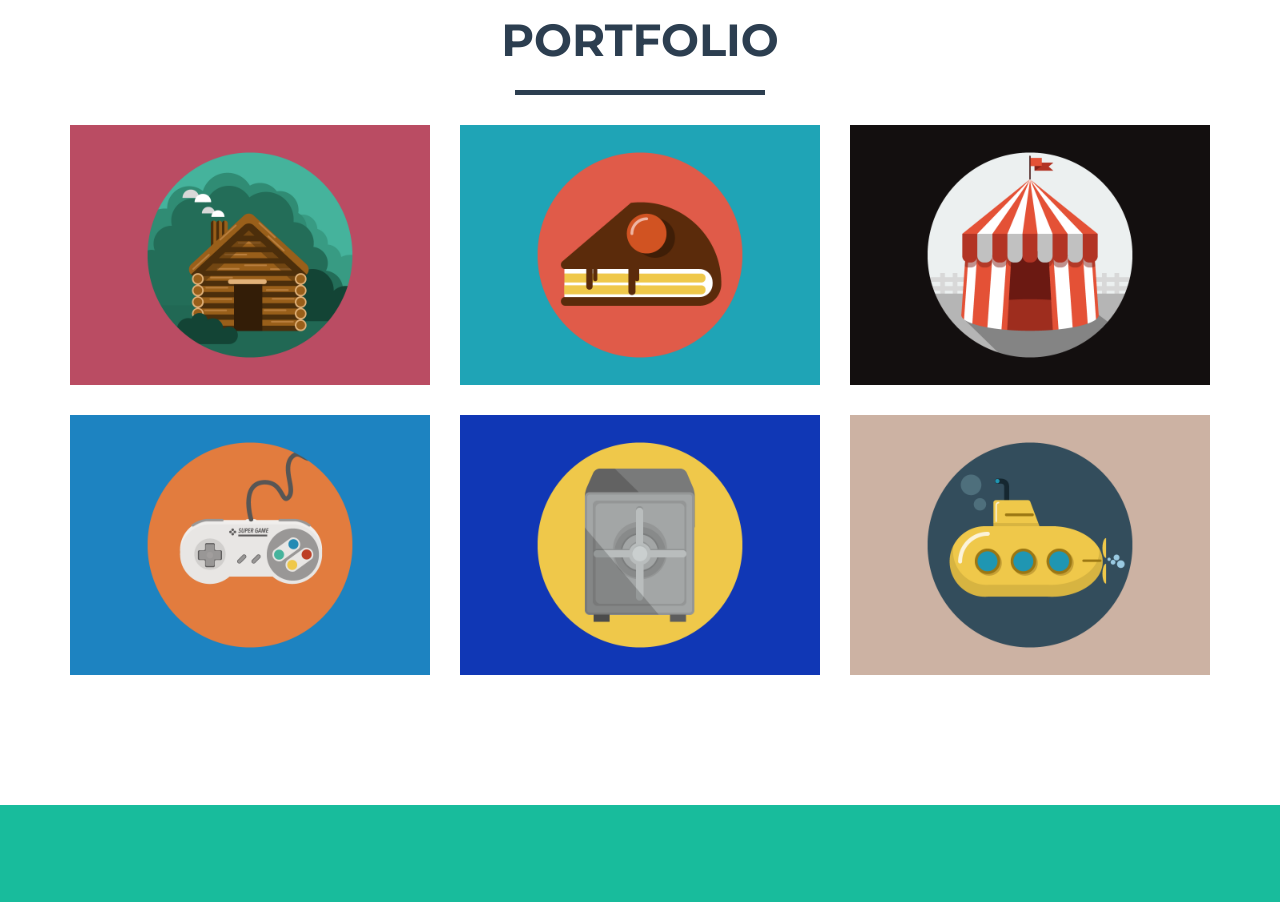
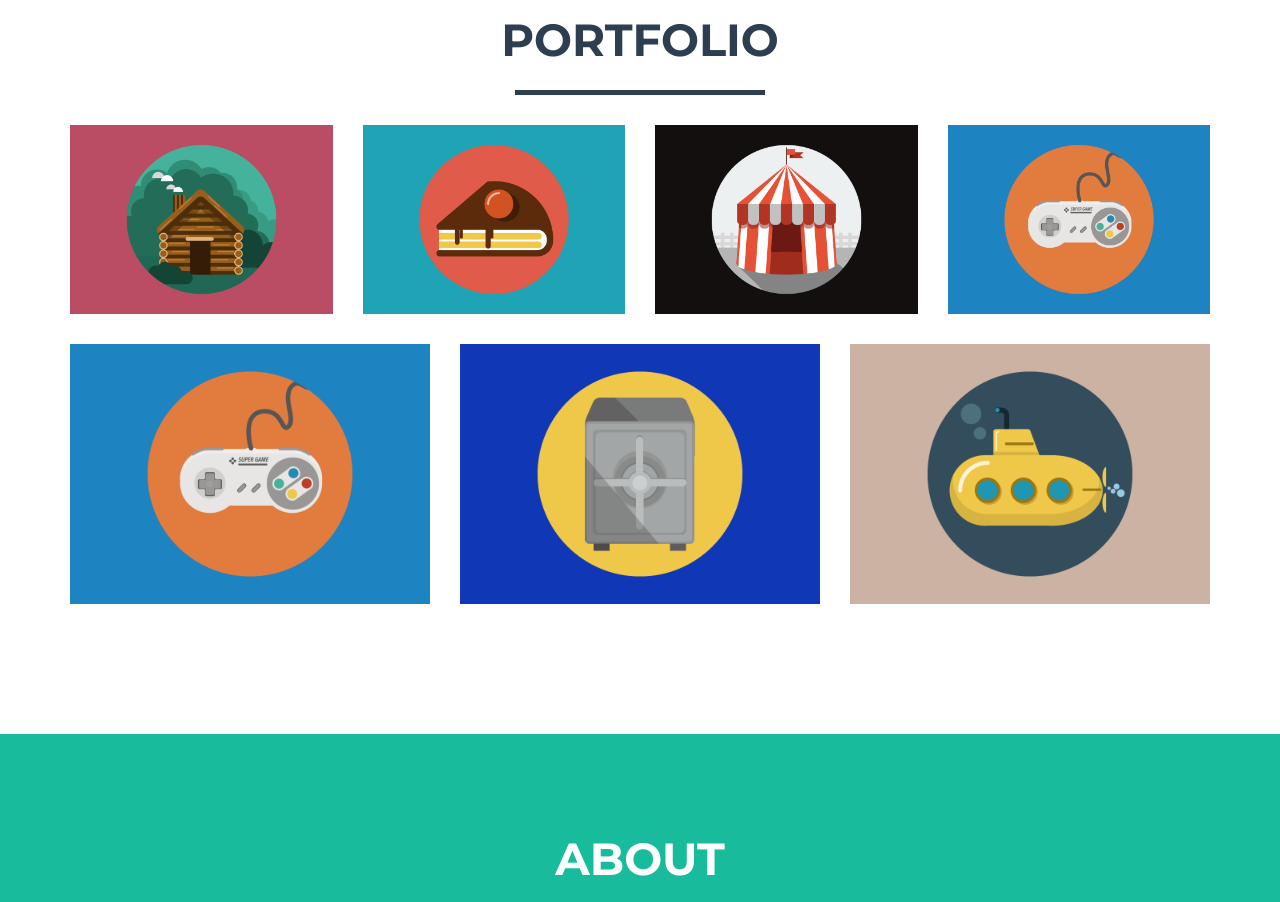
Before and after one commit to not0000/Html5, a plain HTML site: page startbootstrap-freelancer-1.0.5/index.html in a window 1280 px wide. Shown: the part 860-1762 px from the top of the page. Drawn offline with nearby package versions, Linux system fonts and the light colour scheme.

Commit message:
add row item

```diff
--- a/startbootstrap-freelancer-1.0.5/index.html
+++ b/startbootstrap-freelancer-1.0.5/index.html
@@ -95,7 +95,7 @@
                 </div>
             </div>
             <div class="row">
-                <div class="col-sm-4 portfolio-item">
+                <div class="col-sm-3 portfolio-item">
                     <a href="#portfolioModal1" class="portfolio-link" data-toggle="modal">
                         <div class="caption">
                             <div class="caption-content">
@@ -105,7 +105,7 @@
                         <img src="img/portfolio/cabin.png" class="img-responsive" alt="">
                     </a>
                 </div>
-                <div class="col-sm-4 portfolio-item">
+                <div class="col-sm-3 portfolio-item">
                     <a href="#portfolioModal2" class="portfolio-link" data-toggle="modal">
                         <div class="caption">
                             <div class="caption-content">
@@ -115,7 +115,7 @@
                         <img src="img/portfolio/cake.png" class="img-responsive" alt="">
                     </a>
                 </div>
-                <div class="col-sm-4 portfolio-item">
+                <div class="col-sm-3 portfolio-item">
                     <a href="#portfolioModal3" class="portfolio-link" data-toggle="modal">
                         <div class="caption">
                             <div class="caption-content">
@@ -125,7 +125,17 @@
                         <img src="img/portfolio/circus.png" class="img-responsive" alt="">
                     </a>
                 </div>
-                <div class="col-sm-4 portfolio-item">
+                <div class="col-sm-3 portfolio-item">
+                    <a href="#portfolioModal4" class="portfolio-link" data-toggle="modal">
+                        <div class="caption">
+                            <div class="caption-content">
+                                <i class="fa fa-search-plus fa-3x"></i>
+                            </div>
+                        </div>
+                        <img src="img/portfolio/game.png" class="img-responsive" alt="">
+                    </a>
+                </div>
+				<div class="col-sm-4 portfolio-item">
                     <a href="#portfolioModal4" class="portfolio-link" data-toggle="modal">
                         <div class="caption">
                             <div class="caption-content">
```
